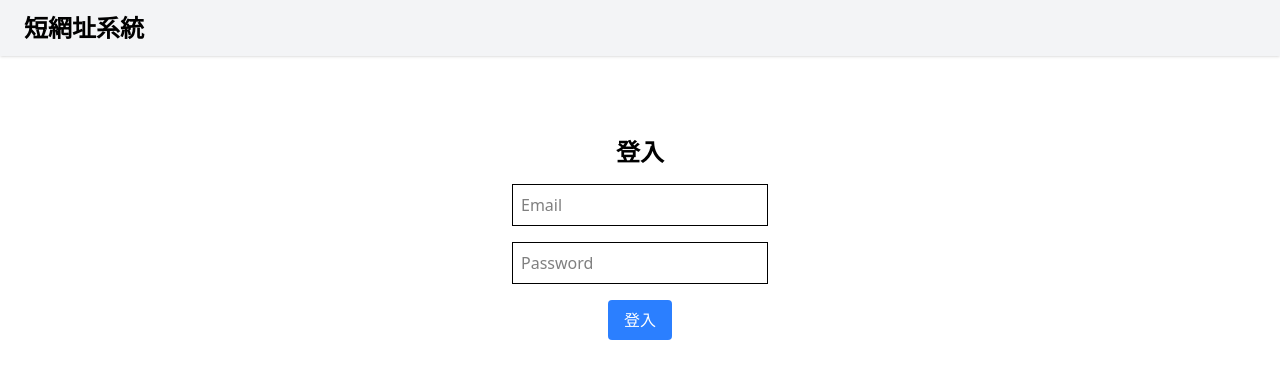
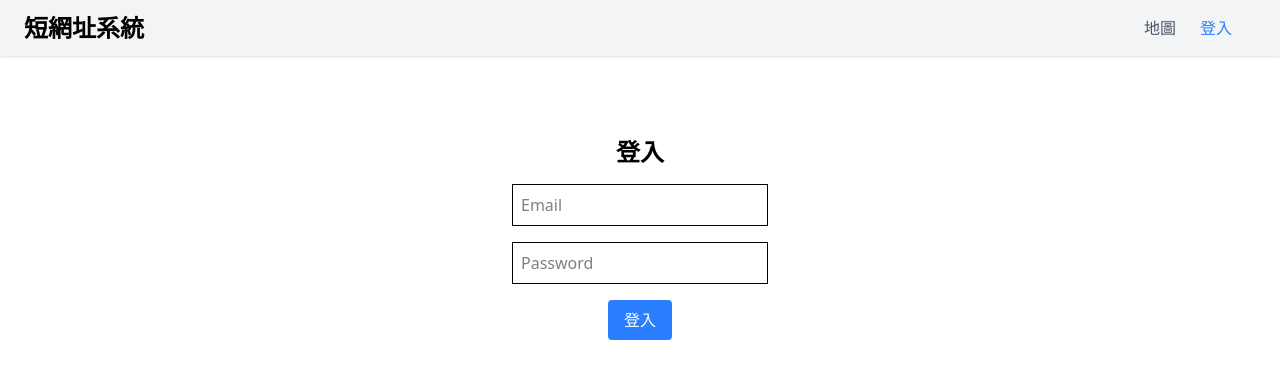
Before and after one commit to r567tw/shortener-app, a React (Vite) app: page /#/login in a window 1280 px wide. Shown: the top 378 px of the page. Built offline with nearby package versions, Linux system fonts and the light colour scheme; no server answers.

Commit message:
Token Expire Problem

```diff
--- a/src/App.tsx
+++ b/src/App.tsx
@@ -8,21 +8,29 @@ import {
 import Login from "./pages/Login";
 import Dashboard from "./pages/Dashboard";
 import History from "./pages/History";
+// import Map from "./pages/Map";
+import { isTokenValid } from "./utils/auth";
 
 const App: React.FC = () => {
   const token = localStorage.getItem("jwt");
+  const isAuthenticated = isTokenValid(token);
+
+  if (isAuthenticated) {
+  }
+
   return (
     <Router>
       <Routes>
         <Route path="/login" element={<Login />} />
         <Route
           path="/"
-          element={token ? <Dashboard /> : <Navigate to="/login" />}
+          element={isAuthenticated ? <Dashboard /> : <Navigate to="/login" />}
         />
         <Route
           path="/history"
-          element={token ? <History /> : <Navigate to="/login" />}
+          element={isAuthenticated ? <History /> : <Navigate to="/login" />}
         />
+        {/* <Route path="/map" element={<Map />} /> */}
       </Routes>
     </Router>
   );
--- a/src/components/Navbar.tsx
+++ b/src/components/Navbar.tsx
@@ -1,7 +1,8 @@
 import { Link, useNavigate } from "react-router-dom";
+import { isTokenValid } from "../utils/auth";
 
 export default function Navbar() {
-  const isLogin = localStorage.getItem("jwt") !== null;
+  const isLogin = isTokenValid(localStorage.getItem("jwt"));
   const navigate = useNavigate();
 
   function logout() {
@@ -14,6 +15,14 @@ export default function Navbar() {
       <div className="flex-grow">
         <h1 className="text-2xl font-bold">短網址系統</h1>
       </div>
+      <Link className="text-gray-600 mr-6" to="/map">
+        地圖
+      </Link>
+      {!isLogin && (
+        <Link className="text-blue-500 mr-6" to="/login">
+          登入
+        </Link>
+      )}
       {isLogin && (
         <>
           <Link className="text-green-600 mr-6" to="/">
--- /dev/null
+++ b/src/utils/auth.ts
@@ -0,0 +1,12 @@
+function isTokenValid(token: string | null): boolean {
+  if (!token) return false;
+  try {
+    const payload = JSON.parse(atob(token.split(".")[1]));
+    console.log(payload.exp * 1000 > Date.now());
+    return payload.exp * 1000 > Date.now();
+  } catch {
+    return false;
+  }
+}
+
+export { isTokenValid };
```
